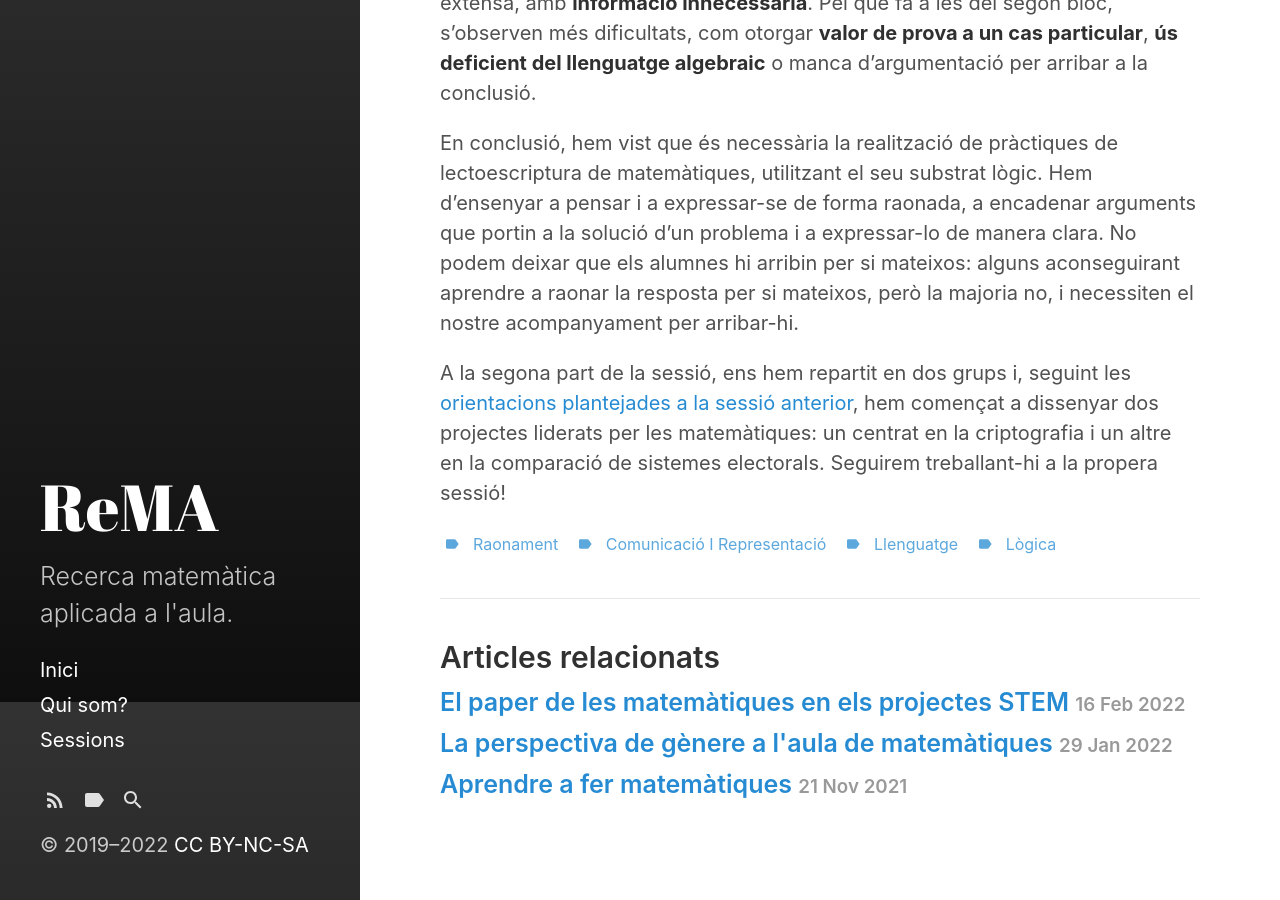
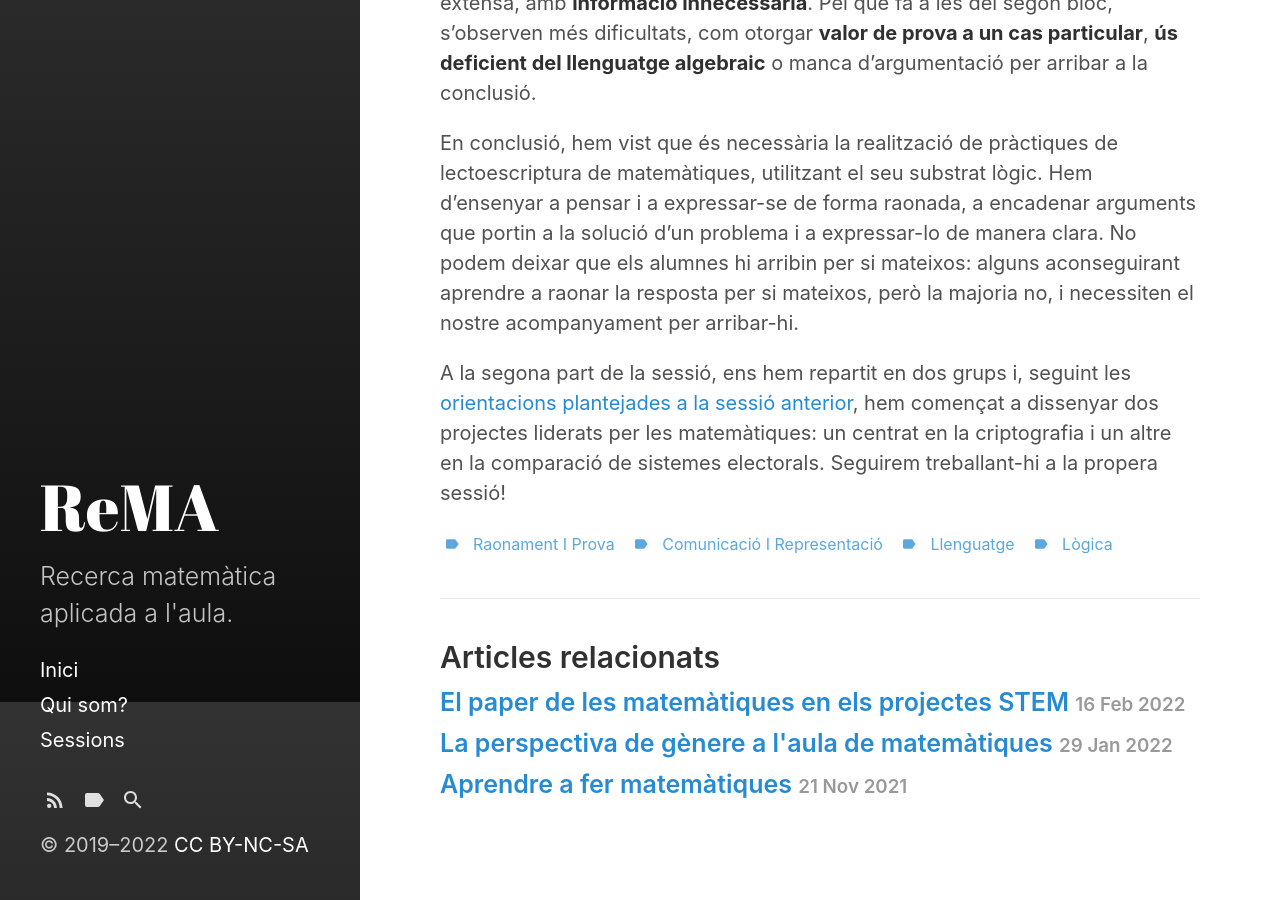
Before and after one commit to grup-rema/grup-rema.github.io, a Jekyll site: the page built from _posts/2022-03-13-L'escriptura matemàtica com a competència.md, in a window 1280 px wide and 900 px high, scrolled down 1998 px. Built offline with Jekyll 4.4.1, drawn with Linux system fonts in a browser that asks for light colours; formulas are drawn with MathJax 3.

Commit message:
Update 2022-03-13-L'escriptura matemàtica com a competència.md

```diff
--- a/_posts/2022-03-13-L'escriptura matemàtica com a competència.md
+++ b/_posts/2022-03-13-L'escriptura matemàtica com a competència.md
@@ -3,10 +3,10 @@
 title: "L'escriptura matemàtica com a competència"
 category: Sessions
 tags:
-  - Raonament
-  - Comunicació i representació
-  - Llenguatge
-  - Lògica
+  - raonament i prova
+  - comunicació i representació
+  - llenguatge
+  - lògica
 ---
 
 En aquesta cinquena sessió del curs, la Gara [ens ha presentat com treballar l'escriptura de les matemàtiques](https://drive.google.com/file/d/1T0Jct6scbWkFN1ZUACGNKvVCNoG2_5u2/view) a partir de les propostes didàctiques de tres articles, i especialment del primer:
```
